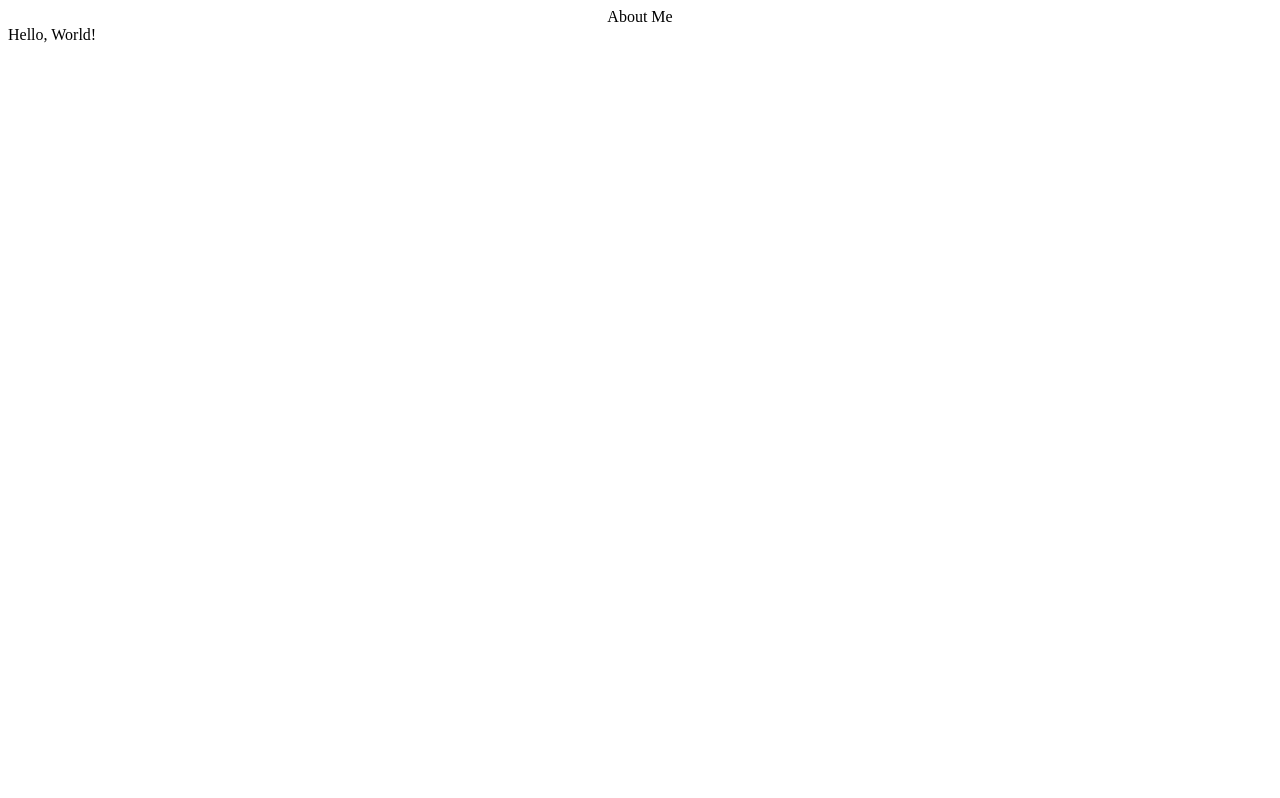
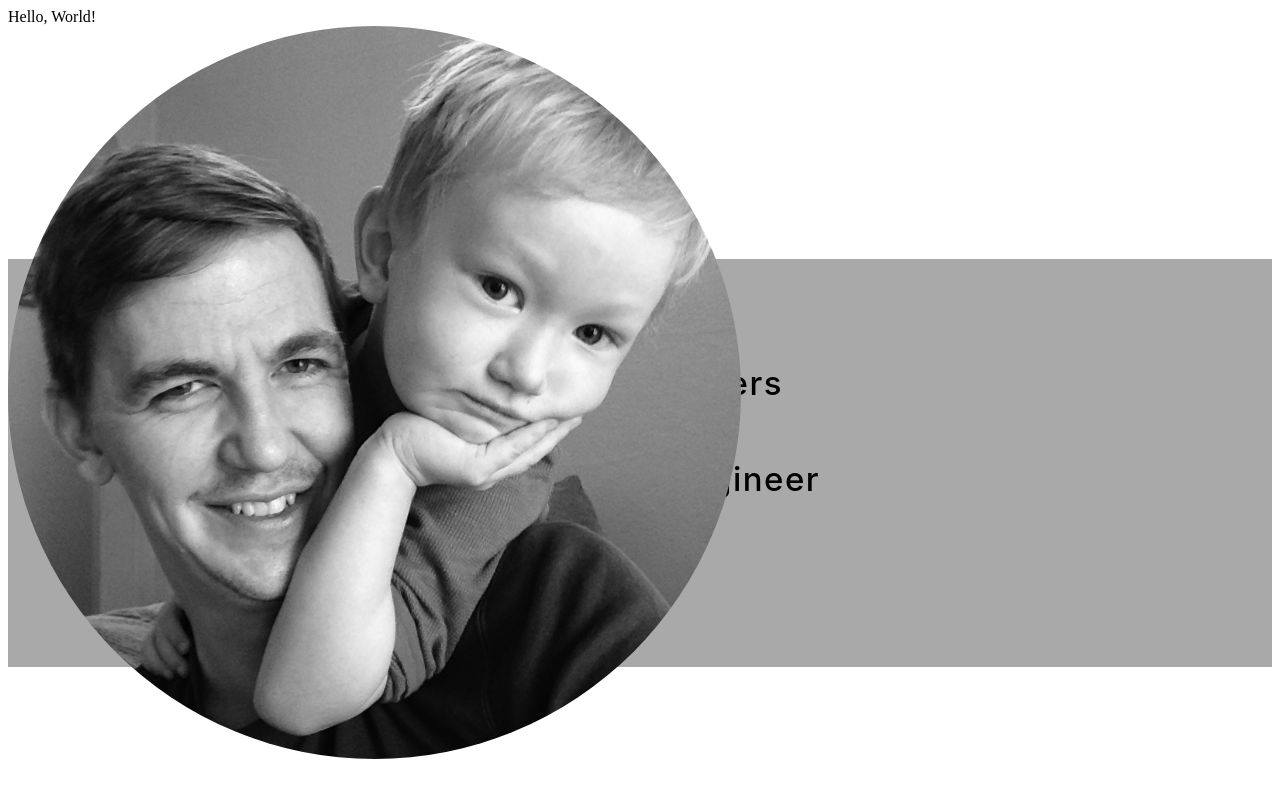
Before and after one commit to janglehorse/personal-site, a React app: page / in a window 1280 px wide. Built offline with nearby package versions, Linux system fonts and the light colour scheme; the HTML template or start-up script is replaced by a standard one.

Commit message:
Mock up initial layout

```diff
--- a/src/app/App.js
+++ b/src/app/App.js
@@ -1,16 +1,21 @@
 import React, { Component } from "react";
 import Header from './Header'
+import '../../style/app.less'
 
 class App extends Component {
     constructor(props) {
         super(props)
     }
-
+// TODO: Rename Header component
+// TODO: Create Container for Header
     render() {
         return(
           <div>
-          <Header />
-          <div>Hello, World!</div>
+            <div>Hello, World!</div>
+            <img src='../static/gram-and-daddy.jpg' />
+            <Header text={'Yogi'}/>
+            <Header text={'Software Engineer'}/>
+            <Header text={'J. Caleb Travers'}/>
           </div>
         )
     }
--- a/src/app/Header.js
+++ b/src/app/Header.js
@@ -6,13 +6,10 @@ class Header extends Component {
         super(props)
     }
 
-
- // TODO: wire up a .less pluggin to webpack
-
     render() {
         return (
             <div class="header">
-            About Me
+            {this.props.text}
             </div>
         )
     }
--- a/style/app.less
+++ b/style/app.less
@@ -0,0 +1,5 @@
+img {
+  width: 58%;
+  position: relative;
+  border-radius: 50%;
+}
--- a/style/header.less
+++ b/style/header.less
@@ -1,6 +1,18 @@
+// TODO: style boxes
+
 .header {
-display: flex;
-flex-direction: column;
-align-items: center;
-color: black;
+  padding-left: 62vh;
+  margin-top: -39vh;
+  display: block;
+  /* flex-direction: column; */
+  /* align-items: center; */
+  color: black;
+  background-color: darkgray;
+  height: 14vh;
+  font-family: "Calibre", -apple-system, BlinkMacSystemFont, "Avenir Next", "Avenir", "Segoe UI", "Lucida Grande", "Helvetica Neue", "Helvetica", "Fira Sans", "Roboto", "Noto", "Droid Sans", "Cantarell", "Oxygen", "Ubuntu", "Franklin Gothic Medium", "Century Gothic", "Liberation Sans", sans-serif;
+  /* font-stretch: expanded; */
+  padding-top: 13vh;
+  font-weight: 500;
+  font-size: 33px;
+  letter-spacing: 1.5px;
 }
```
Also changed, not shown: static/gram-and-daddy.jpg (added), 1 other file (tests, documents, lock files or other folders).
